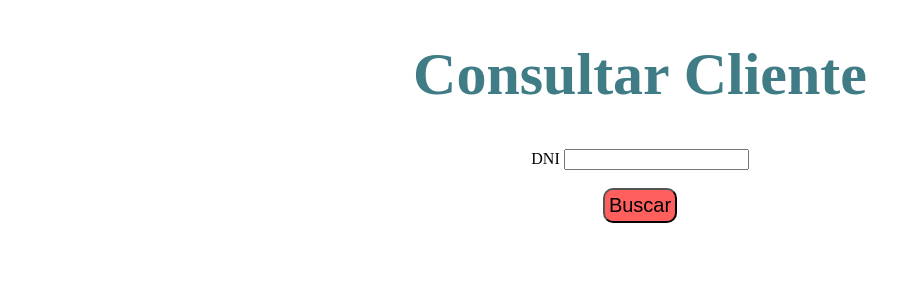
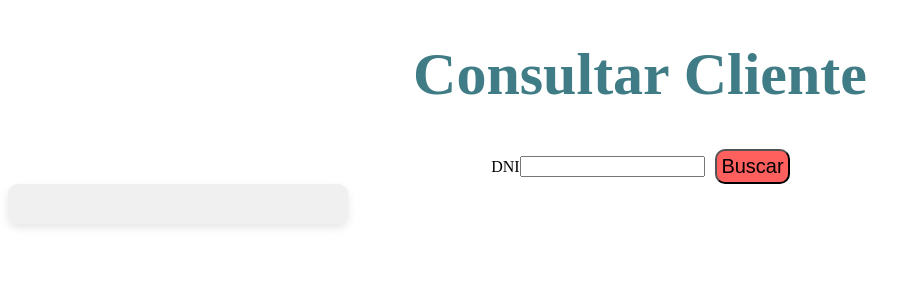
Before and after one commit to MCamilaM/app-web-register, a Flask app: page /consultClient in a window 1280 px wide. Shown: the top 300 px of the page, without its empty margins (0-921 px from the left). Run offline with Flask 3, Linux system fonts and the light colour scheme.

```diff
--- /dev/null
+++ b/requirements.txt
@@ -0,0 +1,3 @@
+boto3==1.34.137
+Flask==3.0.3
+PyMySQL==1.1.1
--- a/static/css/styleConsult.css
+++ b/static/css/styleConsult.css
@@ -13,6 +13,30 @@ button {
     margin-left: 0.3%;
     margin-right: 0.3%;
 }
-.consult{
+
+.consult {
     text-align: center;
+    justify-content: center;
+    display: flex;
+    align-items: center;
 }
+
+.input-group {
+    display: flex;
+    align-items: center;
+}
+
+.input-group input {
+    margin-right: 10px; /* Ajusta el espacio entre el input y el botón */
+}
+
+.cliente-info {
+    justify-content: center;
+    text-align: center;
+    background-color: #f0f0f0; /* Color de fondo gris claro */
+    border-radius: 10px; /* Bordes redondeados */
+    padding: 20px; /* Espacio interior del div */
+    box-shadow: 0 4px 8px rgba(0, 0, 0, 0.1); /* Sombra para darle un efecto de tarjeta */
+    width: 300px; /* Ancho de la tarjeta */
+    max-width: 90%; /* Asegura que no se salga de la pantalla en dispositivos pequeños */
+}
--- a/static/js/appConsult.js
+++ b/static/js/appConsult.js
@@ -38,7 +38,6 @@ function displayClientInfo(client) {
         <p><strong>Apellido:</strong> ${client.lastname}</p>
         <p><strong>Email:</strong> ${client.email}</p>
         <p><strong>Telefono:</strong> ${client.phoneNumber}</p>
-
     `;
 }
 
--- a/templates/consultClient.html
+++ b/templates/consultClient.html
@@ -10,12 +10,13 @@
     <h1>Consultar Cliente</h1>
 
     <div class="consult">
-        <label for="dni">DNI</label>
-        <input type="number" id="dni" name="dni" required/><br><br>
-
+    <label for="dni">DNI</label>
+    <div class="input-group">
+        <input type="number" id="dni" name="dni" required/>
         <button onClick="consult_client_id()">Buscar</button>
     </div>
+</div>
 
-    <div id="cliente-info"> </div>
+    <div id="cliente-info" class="cliente-info"> </div>
 </body>
 </html>
--- a/templates/register.html
+++ b/templates/register.html
@@ -37,6 +37,7 @@
          <label for="email">Email</label>
          <input type="email" id="email" name="email"/><br><br>
 
+         <label for="email">Foto de perfil:</label>
          <input type="file" name="photo"/><br><br>
 
          <button type="submit">Registrar</button>
```
Also changed, not shown: 3 other files.
